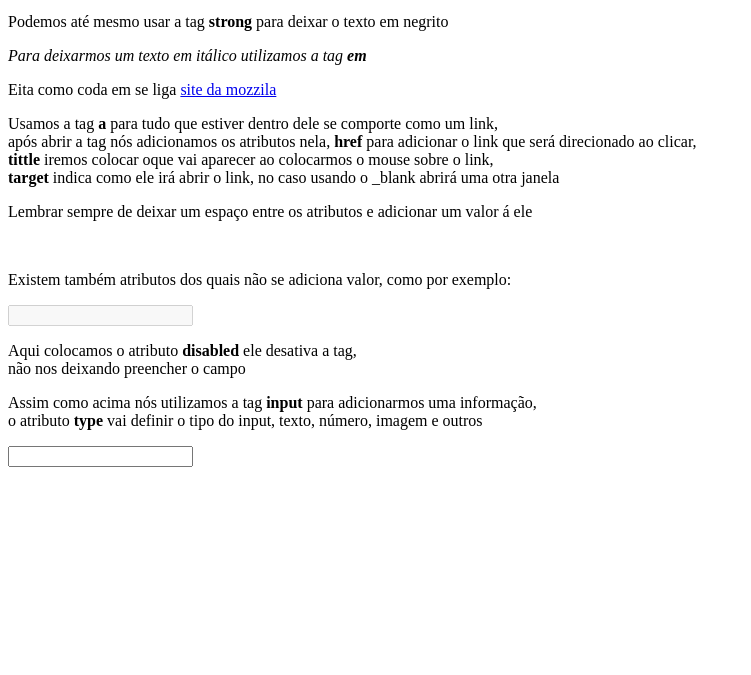
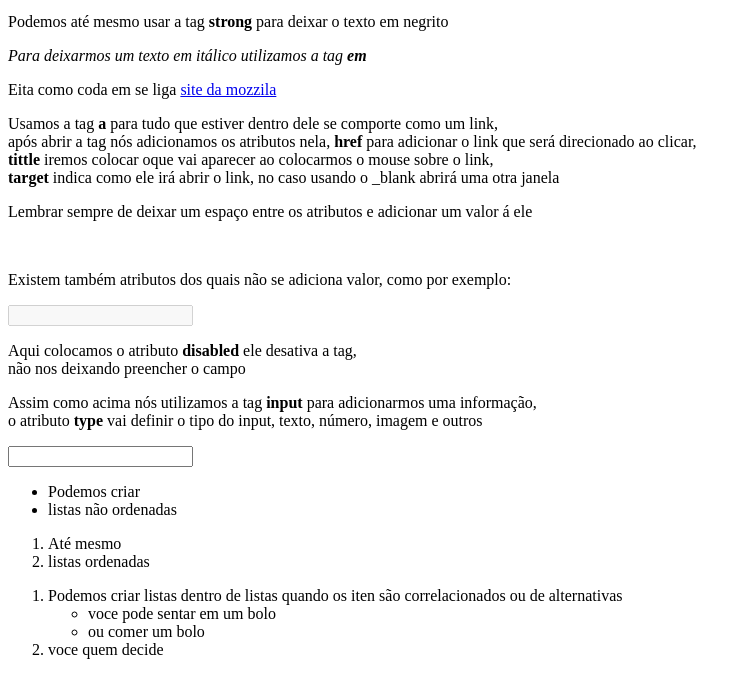
Before and after one commit to erickrost/Estudo, a plain HTML site: page index.html in a window 1280 px wide. Shown: the part 145-820 px from the top of the page, without its empty margins (0-751 px from the left). Drawn offline with Linux system fonts and the light colour scheme.

Commit message:
aprendi a indexar o js e css ao html, mesmo estando separados

```diff
--- a/index.html
+++ b/index.html
@@ -1,10 +1,11 @@
 <!DOCTYPE html>
-<html>
+<html lang="pt-BR">
 
 <head>
   <meta charset="UTF-8">
   <meta name="Autor" content="Erick Rost">
   <link rel="shortcut icon" href="favicon.ico?" type="image/x-icon">
+  <link rel="stylesheet" href="style.css">
   <title>Básico do html</title>
 </head>
 
@@ -35,6 +36,27 @@
  </p>
   <input type="text">
 
+  <ul>
+    <li>Podemos criar</li>
+    <li>listas não ordenadas</li>
+  </ul>
+
+  <ol>
+    <li>Até mesmo</li>
+    <li>listas ordenadas</li>
+  </ol>
+
+  <ol>
+     <li>Podemos criar listas dentro de listas quando os iten são correlacionados ou de alternativas</li>
+       <ul>
+         <li>voce pode sentar em um bolo</li>
+         <li>ou comer um bolo</li>
+      </ul>
+      <li>voce quem decide</li>
+  </ol>
+
+ <script scr="inferno.js"></script>
+
 </body>
 
 </html>
```
Also changed, not shown: inferno.js (added), style.css (added).
